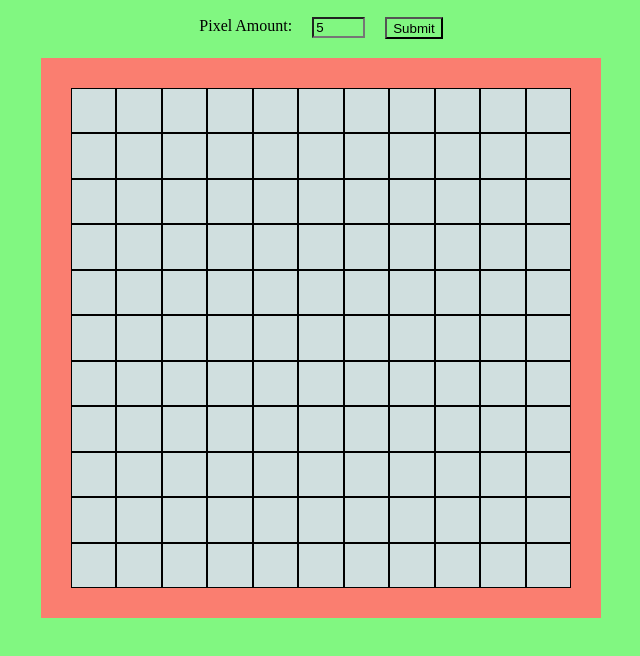
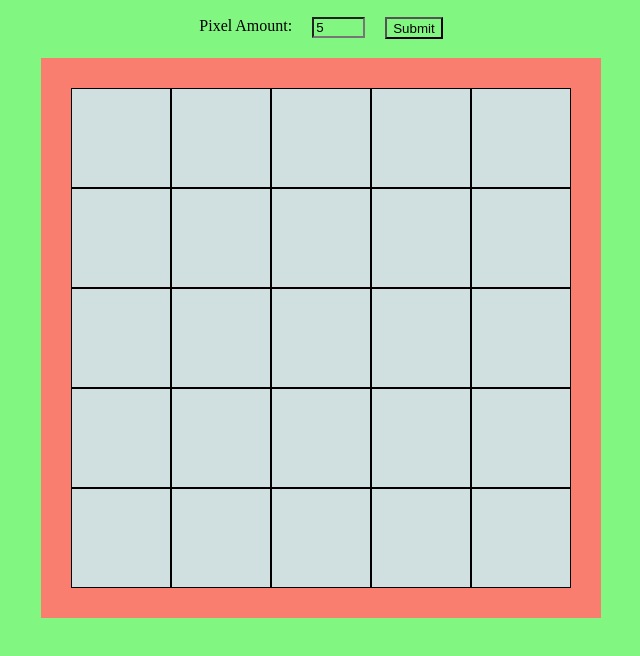
Before and after one commit to thomasfahy/Etch-a-Sketch, a plain HTML site: page index.html in a window 1280 px wide. Both pictures are taken after typing "5" into the empty fields and a click on the button "Submit". Shown: the part 58-714 px from the top of the page, without its empty margins (319-959 px from the left). Drawn offline with Linux system fonts and the light colour scheme.

Commit message:
fix: grid input now returns value not element

```diff
--- a/index.html
+++ b/index.html
@@ -11,7 +11,7 @@
     <div class="title">Etch-a-Sketch</div>
     <div class="center">
         <label for="inputbox">Pixel Amount:  </label>
-        <input class="sizeInput" type="number" name="inputbox">
+        <input class="sizeInput" type="number" name="inputbox" id="newGridSize">
         <button class="submitSize">Submit</button>
     </div>
     <div class="center">
--- a/script.js
+++ b/script.js
@@ -32,11 +32,13 @@ sizeButton = document.querySelector(".submitSize");
 
 sizeButton.addEventListener("click", () => {
     console.log("button press");
-    var newGridSize = document.getElementById("newGridSize");
-    console.log(newGridSize);
-    if (newGridSize <= 100 && newGridSize > 1){
+    const newGridSize = document.getElementById("newGridSize");
+    const newGridSizeValue = newGridSize.value;
+    console.log(newGridSizeValue);
+    if (newGridSizeValue <= 100 && newGridSizeValue > 1){
+        const mainContainer = document.querySelector(".mainContainer");
         mainContainer.replaceChildren('');
-        createGrid(newGridSize);
+        createGrid(newGridSizeValue);
     }
     else{
         alert("Must be a value larger than 1 and less than 100");
```
